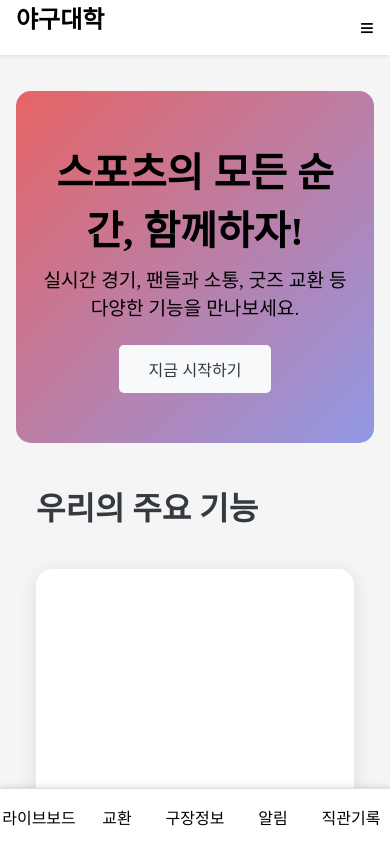
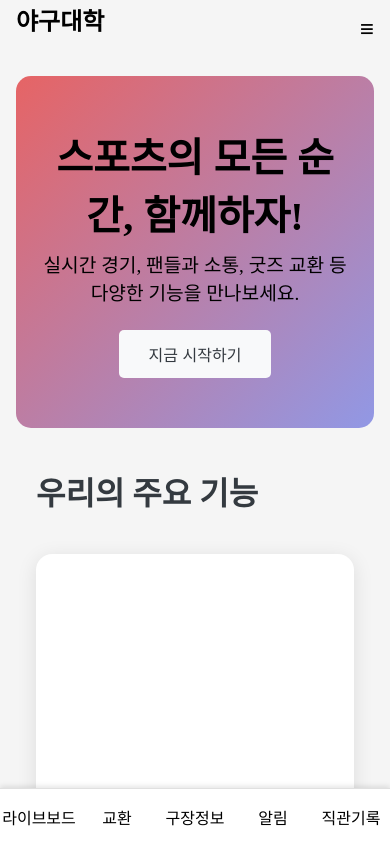
Before and after one commit to sparta-tigers/fe-sparta-tigers, a Vue app: page / in a window 390 px wide. Shown: the top 844 px of the page. Built offline with nearby package versions, Linux system fonts and the light colour scheme; no server answers; what vue3-kakao-maps would draw is missing.

Commit message:
feat: 헤더 반응형 스크롤 디자인 구현

```diff
--- a/src/layout/MobileHeader.vue
+++ b/src/layout/MobileHeader.vue
@@ -1,5 +1,5 @@
 <template>
-  <header class="header">
+  <header :class="['header', { scrolled: isScrolled }]">
     <div class="title">{{ title }}</div>
     <button class="menu-btn" @click="$emit('toggleMenu')">≡</button>
   </header>
@@ -12,13 +12,28 @@
   justify-content: space-between;
   align-items: center;
   height: 7vh;
-  background-color: #fff;
   padding: 0 16px;
-  box-shadow: 0 1px 4px rgba(0, 0, 0, 0.1);
+  position: fixed;
+  top: 0;
+  left: 0;
+  right: 0;
+  z-index: 40;
+  background-color: transparent;
+  border-bottom: 1px solid transparent;
+  transition: all 0.5s ease;
 }
+
+.header.scrolled {
+  background-color: rgba(255, 255, 255, 0.9);
+  border-bottom: 1px solid rgba(229, 231, 235, 0.8);
+  box-shadow: 0 1px 3px rgba(0, 0, 0, 0.1);
+  backdrop-filter: blur(6px);
+}
+
 .title {
   font-weight: bold;
 }
+
 .menu-btn {
   cursor: pointer;
   background: none;
@@ -28,8 +43,9 @@
 </style>
 
 <script setup>
-import { useRoute } from 'vue-router'
-import { computed } from 'vue'
+import {useRoute} from 'vue-router'
+import {computed} from 'vue'
+import {ref, onMounted, onUnmounted} from "vue";
 
 const route = useRoute()
 
@@ -37,5 +53,18 @@ const title = computed(() => {
   return route.meta.title || '기본 타이틀'
 })
 
+const isScrolled = ref(false);
+
+const handleScroll = () => {
+  isScrolled.value = window.scrollY > 20;
+}
+
+onMounted(() => {
+  window.addEventListener('scroll', handleScroll);
+})
+
+onUnmounted(() => {
+  window.removeEventListener('scroll', handleScroll);
+})
 
 </script>
--- a/src/layout/MobileLayout.vue
+++ b/src/layout/MobileLayout.vue
@@ -78,7 +78,7 @@ const logout = async () => {
 }
 
 .content {
-  padding: 16px 16px 80px;
+  padding: 56px 16px 80px;
 }
 
 /* 메뉴 오버레이 */
```
